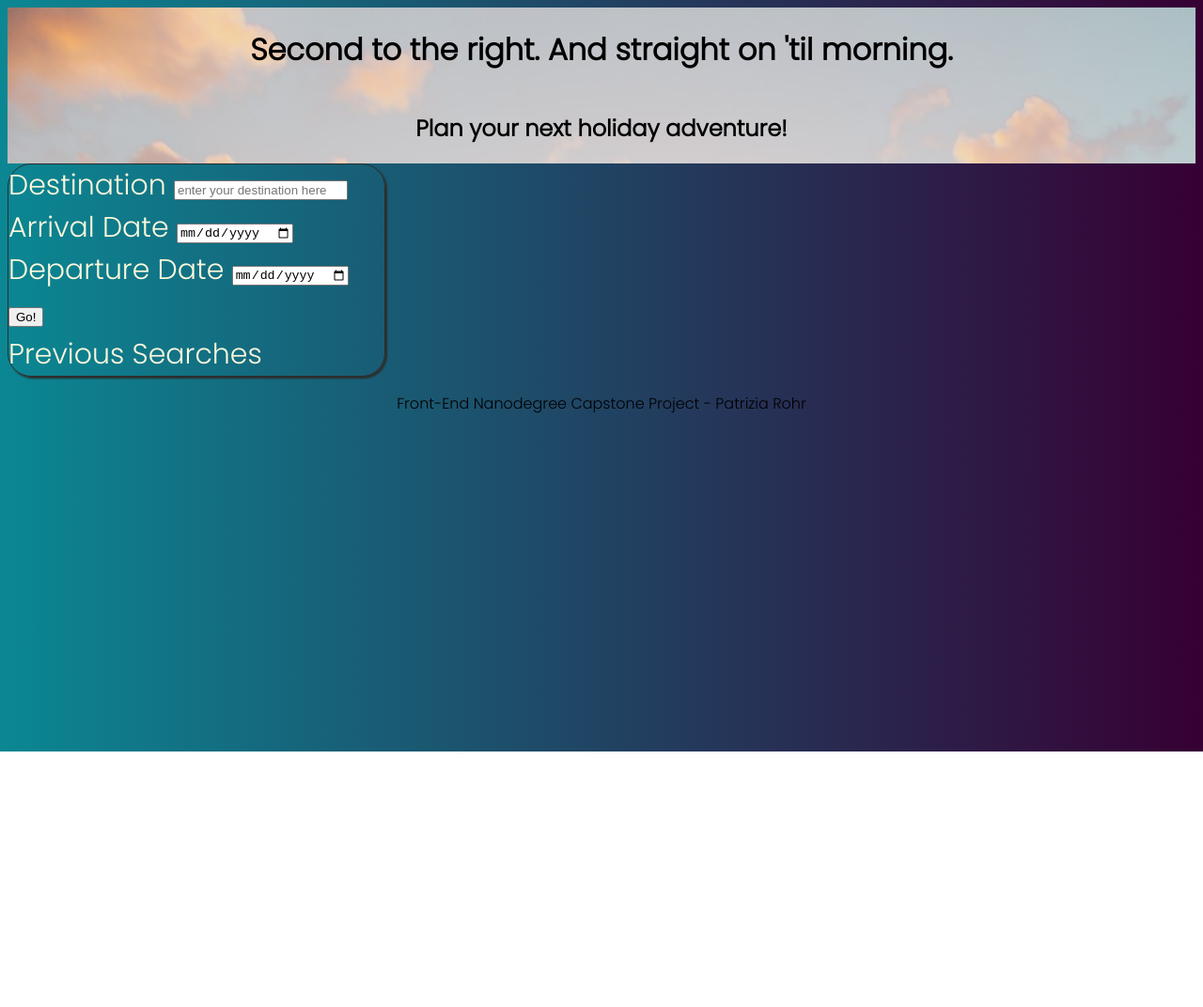
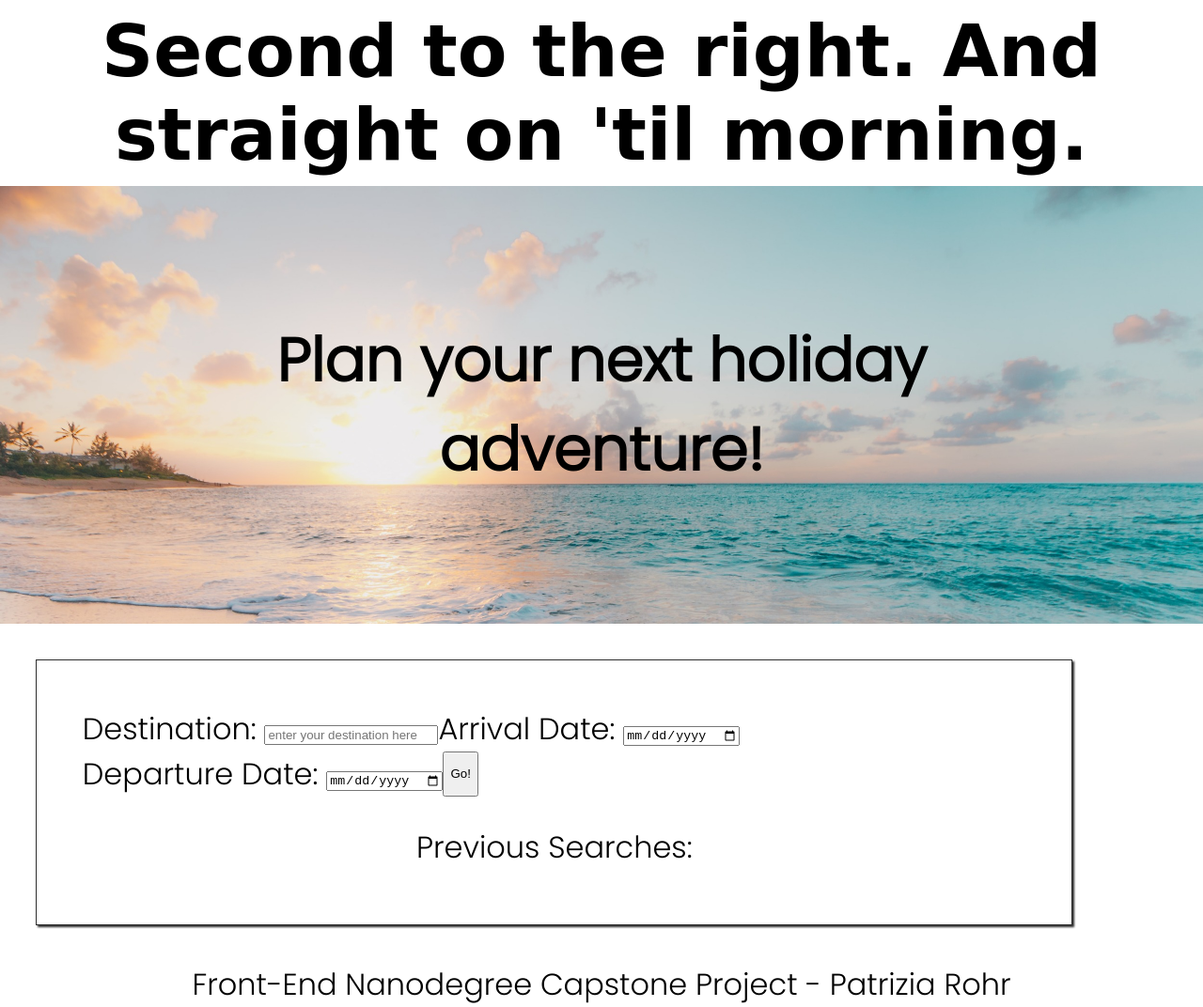
Before and after one commit to galleriesofdreams/Capstone, a website built with webpack: page src/client/views/index.html in a window 1280 px wide. Shown: the whole page at 94% size. Before the commit the page ends 800 px from the top, so only its background shows below. Built offline with nearby package versions, Linux system fonts and the light colour scheme; a web font is replaced by a local one.

Commit message:
CSS updated
Updated various CSS styles

```diff
--- a/src/client/styles/abstracts/_variables.scss
+++ b/src/client/styles/abstracts/_variables.scss
@@ -1 +1,2 @@
 $poppins: 'Poppins', sans-serif;
+$rancho: 'Rancho', cursive;
--- a/src/client/styles/base/_base.scss
+++ b/src/client/styles/base/_base.scss
@@ -1,3 +1,3 @@
 body{
-    background: linear-gradient(to right, #0b8793, #360033);
+    margin: 0;
     }
--- a/src/client/styles/base/_typography.scss
+++ b/src/client/styles/base/_typography.scss
@@ -1 +1,2 @@
 @import url('https://fonts.googleapis.com/css2?family=Poppins:wght@200;300&display=swap');
+@import url('https://fonts.googleapis.com/css2?family=Rancho&display=swap');
--- a/src/client/styles/components/_form.scss
+++ b/src/client/styles/components/_form.scss
@@ -1,12 +1,21 @@
 main {
-    grid-column: 2 / 3;
-    background-size: 400px;
-    width: 400px;
-    font-size: 30px;
-    color: cornsilk;
+    display: grid;
+    grid-area: main;
+    width: 80%;
+    font-size: 2.5vw;
     border: 1px solid #2d2d2d;
-    border-radius: 25px;
     box-shadow: 2px 2px 2px #2d2d2d;
     font-family: $poppins;
-    margin: 0;
+    margin: 3%;
+    padding: 3%;
 }
+
+.form,
+.holder_entry,
+.title {
+    display: flex;
+    flex-wrap: wrap;
+    justify-self: center;
+    padding: 10px;
+
+}
--- a/src/client/styles/layout/_footer.scss
+++ b/src/client/styles/layout/_footer.scss
@@ -1,5 +1,7 @@
 footer {
-    grid-column: 1 / 3;
-    justify-self: center;
+    display: grid;
+    grid-area: footer;
+    justify-items: center;
     font-family: $poppins;
+    font-size: 2.5vw;
 }
--- a/src/client/styles/layout/_grid.scss
+++ b/src/client/styles/layout/_grid.scss
@@ -1,4 +1,17 @@
-body {
+#container {
     display: grid;
-    grid-template-columns: repeat(3, auto);
+    grid-template-columns: repeat(3fr);
+    grid-template-rows: 1fr 1fr 1fr;
+    gap: 0px 0px;
+    grid-template-areas:
+      "header header header"
+      ". main ."
+      "footer footer footer";
+    flex-grow: 1;
+  }
+
+.flex-wrapper {
+    display: flex;
+    min-height: 100vh;
+    flex-direction: column;
 }
--- a/src/client/styles/layout/_header.scss
+++ b/src/client/styles/layout/_header.scss
@@ -1,18 +1,23 @@
 header {
-    grid-column-start: span 3;
-    display: flex;
-    flex-direction: column;
+    display: grid;
     background-image: url('../media/sean-o-KMn4VEeEPR8-unsplash_adobespark.jpg');
+    background-size: cover;
     width: 100%;
-    margin:0;
 }
 
 h1 {
     align-self: center;
-    font-family: $poppins;
+    text-align: center;
+    font-family: $rancho;
+    font-size: 6vw;
+    margin: 10px;
 }
 
 h2 {
     align-self: center;
+    text-align: center;
     font-family: $poppins;
+    font-size: 5vw;
+    margin: 10px;
+    padding: 10%;
 }
--- a/src/client/views/index.html
+++ b/src/client/views/index.html
@@ -5,43 +5,46 @@
       <meta name="viewport" content="width=device-width, initial-scale=1.0">
       <title>FEND Capstone Project - Travel App</title>
     </head>
+
     <body>
-
-<header>
+      <div class="flex-wrapper">
+        <div id="container">
           <h1>
             Second to the right. And straight on 'til morning.
           </h1>
+          <header>
             <h2>
               Plan your next holiday adventure!
             </h2>
           </header>
 
           <main>
+            <div class="form">
               <div class ="holder_city">
-      <label for="city">Destination</label>
+                <label for="city">Destination:</label>
                 <input type="text" id="city" placeholder="enter your destination here">
               </div>
               <div class = "arrival_date">
-      <label for ="date">Arrival Date</label>
+                <label for ="date">Arrival Date:</label>
                 <input type ="date" id="arrival">
               </div>
               <div class = "departure_date">
-      <label for ="date">Departure Date</label>
+                <label for ="date">Departure Date:</label>
                 <input type ="date" id="departure">
               </div>
               <button id="search" type = "submit">Go!</button>
+            </div>
             <div class ="holder_entry">
-      <div class = "title">Previous Searches</div>
-        <div id = "entryHolder">
-        <div id = "city"></div>
-        <div id = "temp"></div>
-        <div id = "content"></div>
+              <div class = "title">
+                Previous Searches:
               </div>
             </div>
           </main>
 
           <footer>
-    <p>Front-End Nanodegree Capstone Project - Patrizia Rohr</p>
+            Front-End Nanodegree Capstone Project - Patrizia Rohr
           </footer>
+       </div>
+      </div>
     </body>
 </html>
```
Also changed, not shown: 1 other file. Lines whose indentation alone changed are shown as unchanged.
